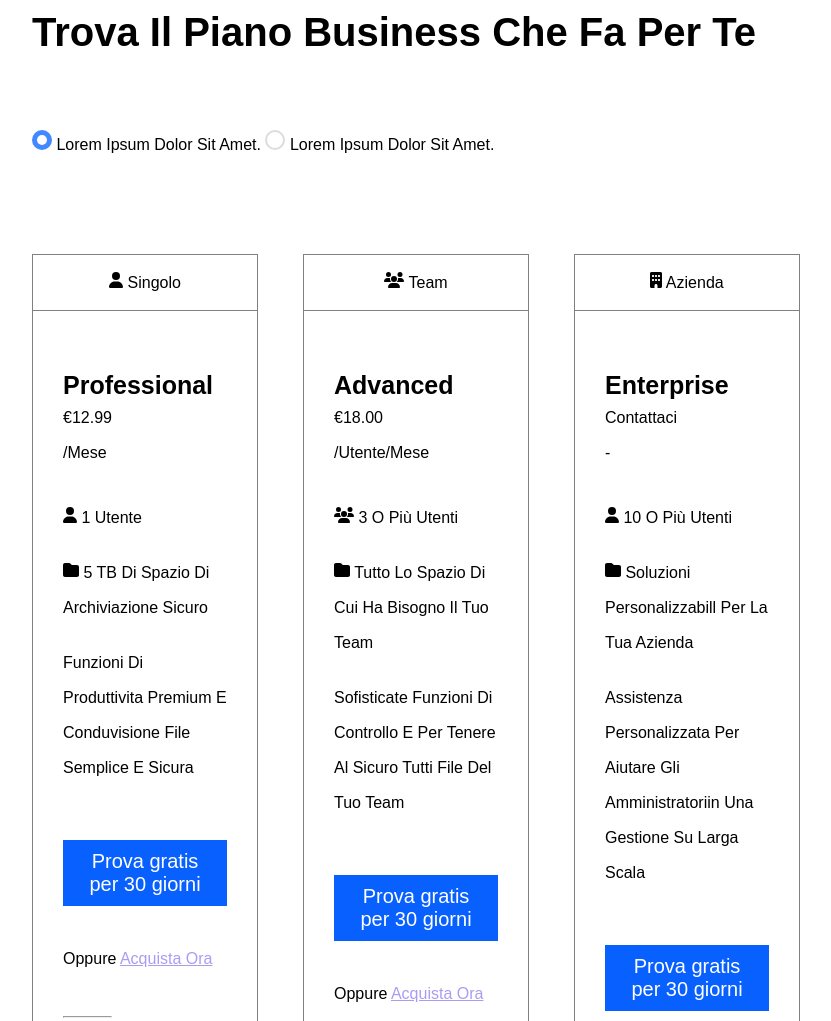
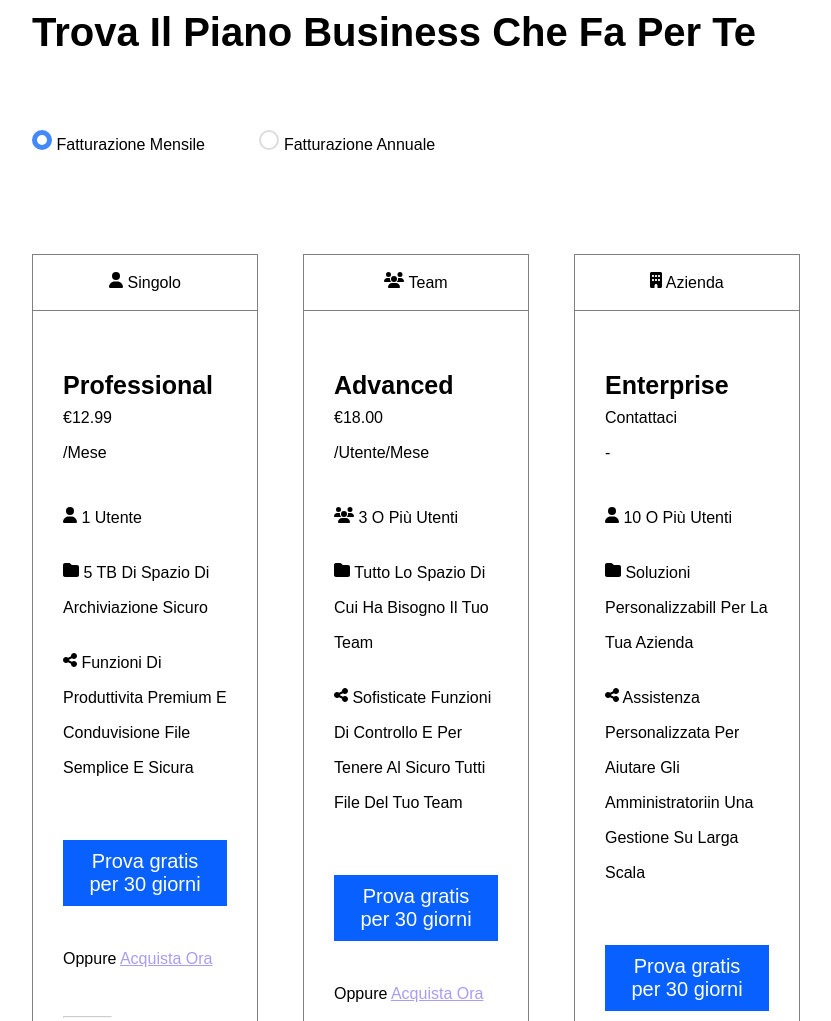
Before and after one commit to federicoverbicaro/htmlcss-dropbox, a plain HTML site: page index.html in a window 1280 px wide. Shown: the part 1320-2341 px from the top of the page, without its empty margins (224-1055 px from the left). Drawn offline with Linux system fonts and the light colour scheme.

Commit message:
feat: fine Esercizio

```diff
--- a/assets/css/style.css
+++ b/assets/css/style.css
@@ -218,6 +218,10 @@ border-bottom: 1px solid black;
 .radio2{
     border: 5px solid #4288ff;
 }
+.radio > span {
+    margin-right: 50px;
+
+}
 
 .colonna-principale{
     margin: 50px auto 0px;
@@ -269,6 +273,7 @@ border-bottom: 1px solid black;
 #colonne-divisore{
     margin: 0px 10px 0px 0px;
     width: 30%;
+    opacity: 0.5;
 }
 .punti{
     margin-top: 30px;
@@ -433,6 +438,7 @@ width: calc(100% / 3);
 }
 .img1{
     background-color: #a2d39b;
+    border: 15px solid #d1e9cd;
 }
 .img2{
     background-color: #61082b;
--- a/index.html
+++ b/index.html
@@ -100,25 +100,25 @@
 
         </div>
 
-        <div class="row2" id="secondo-row">
+        <div class="row2">
 
             <div class="titoli-secondari">
                 <h2>Trova il piano business che fa per te
                 </h2>
             </div>
 
-            <div class="radio">
+            <div  id="secondo-row" class="radio">
                 <div class="type-radio radio2">
                 </div>
-                <span>Lorem ipsum dolor sit amet.</span>
+                <span>Fatturazione mensile</span>
                 <div class="type-radio">
                 </div>
-                <span>Lorem ipsum dolor sit amet.</span>
+                <span>fatturazione annuale</span>
             </div>
 
 
             <!-- colonna principalle  delle  colonne  -->
-            <div class="colonna-principale flex ">
+            <div class="colonna-principale flex">
 
 
                 <!-- colonna1 -->
@@ -169,6 +169,7 @@
                             </span>
 
                             <span class="min-heigth-110">
+                                <svg xmlns="http://www.w3.org/2000/svg" height="1em" viewBox="0 0 448 512"><!--! Font Awesome Free 6.4.2 by @fontawesome - https://fontawesome.com License - https://fontawesome.com/license (Commercial License) Copyright 2023 Fonticons, Inc. --><path d="M352 224c53 0 96-43 96-96s-43-96-96-96s-96 43-96 96c0 4 .2 8 .7 11.9l-94.1 47C145.4 170.2 121.9 160 96 160c-53 0-96 43-96 96s43 96 96 96c25.9 0 49.4-10.2 66.6-26.9l94.1 47c-.5 3.9-.7 7.8-.7 11.9c0 53 43 96 96 96s96-43 96-96s-43-96-96-96c-25.9 0-49.4 10.2-66.6 26.9l-94.1-47c.5-3.9 .7-7.8 .7-11.9s-.2-8-.7-11.9l94.1-47C302.6 213.8 326.1 224 352 224z"/></svg>
                                 Funzioni di produttivita premium
                                 e conduvisione file semplice e
                                 sicura
@@ -261,6 +262,7 @@
                                 tuo team
                             </span>
                             <span class="min-heigth-110">
+                                <svg xmlns="http://www.w3.org/2000/svg" height="1em" viewBox="0 0 448 512"><!--! Font Awesome Free 6.4.2 by @fontawesome - https://fontawesome.com License - https://fontawesome.com/license (Commercial License) Copyright 2023 Fonticons, Inc. --><path d="M352 224c53 0 96-43 96-96s-43-96-96-96s-96 43-96 96c0 4 .2 8 .7 11.9l-94.1 47C145.4 170.2 121.9 160 96 160c-53 0-96 43-96 96s43 96 96 96c25.9 0 49.4-10.2 66.6-26.9l94.1 47c-.5 3.9-.7 7.8-.7 11.9c0 53 43 96 96 96s96-43 96-96s-43-96-96-96c-25.9 0-49.4 10.2-66.6 26.9l-94.1-47c.5-3.9 .7-7.8 .7-11.9s-.2-8-.7-11.9l94.1-47C302.6 213.8 326.1 224 352 224z"/></svg>
                                 Sofisticate funzioni di controllo e
                                 per tenere al sicuro tutti file del
                                 tuo team
@@ -380,6 +382,7 @@
 
                             </span>
                             <span class="min-heigth-110">
+                                <svg xmlns="http://www.w3.org/2000/svg" height="1em" viewBox="0 0 448 512"><!--! Font Awesome Free 6.4.2 by @fontawesome - https://fontawesome.com License - https://fontawesome.com/license (Commercial License) Copyright 2023 Fonticons, Inc. --><path d="M352 224c53 0 96-43 96-96s-43-96-96-96s-96 43-96 96c0 4 .2 8 .7 11.9l-94.1 47C145.4 170.2 121.9 160 96 160c-53 0-96 43-96 96s43 96 96 96c25.9 0 49.4-10.2 66.6-26.9l94.1 47c-.5 3.9-.7 7.8-.7 11.9c0 53 43 96 96 96s96-43 96-96s-43-96-96-96c-25.9 0-49.4 10.2-66.6 26.9l-94.1-47c.5-3.9 .7-7.8 .7-11.9s-.2-8-.7-11.9l94.1-47C302.6 213.8 326.1 224 352 224z"/></svg>
                                 Assistenza personalizzata per
                                 aiutare gli amministratoriin una
                                 gestione su larga scala
```
